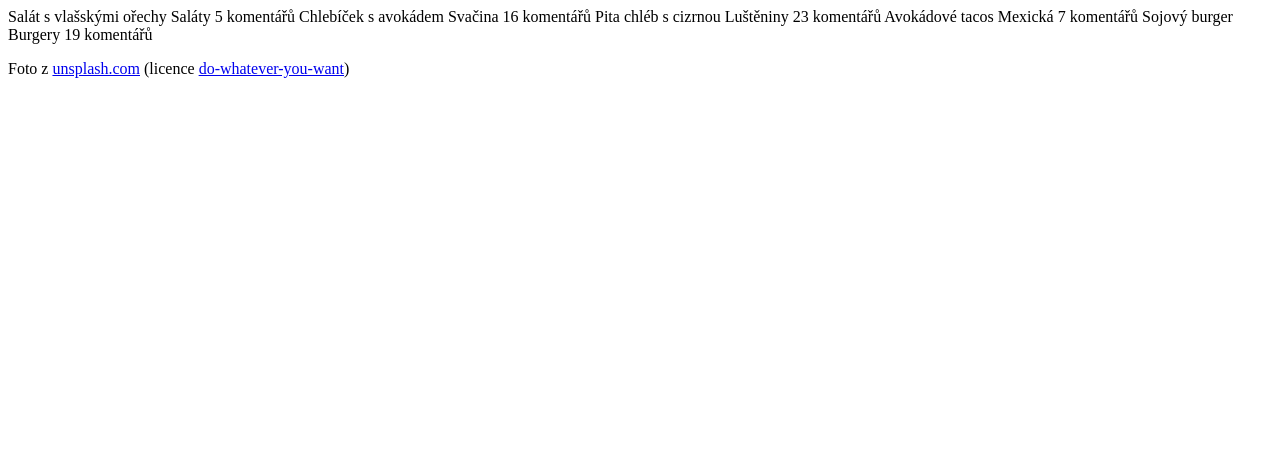
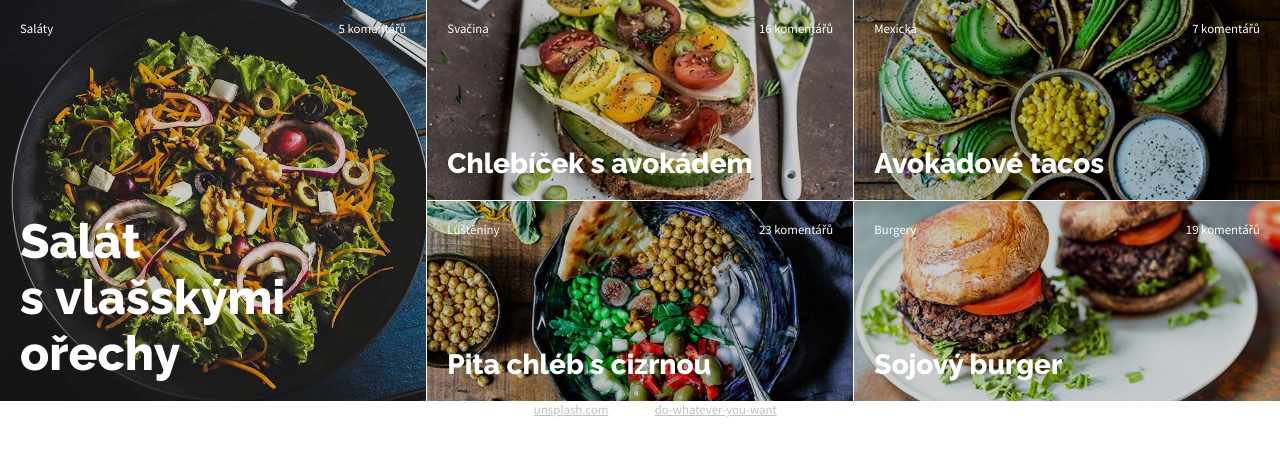
Before and after one commit to Czechitas-Liberec-HTML-CSS-2021-DK/projekt-04-recepty-Veruuko, a plain HTML site: page vege/index.html in a window 1280 px wide. Drawn offline with Linux system fonts and the light colour scheme.

Commit message:
odevzdání úkolu

```diff
--- a/vege/index.html
+++ b/vege/index.html
@@ -1,48 +1,74 @@
 <!DOCTYPE html>
 <html>
   <head>
-        <meta charset="utf-8">
-        <meta name="viewport" content="width=device-width, initial-scale=1">
+    <meta charset="utf-8" />
+    <meta name="viewport" content="width=device-width, initial-scale=1" />
     <title>Recepty</title>
-        <link href="https://fonts.googleapis.com/css?family=Source+Sans+Pro:400,700|Raleway:600,800&amp;subset=latin-ext" rel="stylesheet">
-        <link rel="stylesheet" href="recepty.css">
+    <link
+      href="https://fonts.googleapis.com/css?family=Source+Sans+Pro:400,700|Raleway:600,800&amp;subset=latin-ext"
+      rel="stylesheet"
+    />
+    <link rel="stylesheet" href="style.css" />
+    <link rel="preconnect" href="https://fonts.googleapis.com" />
+    <link rel="preconnect" href="https://fonts.gstatic.com" crossorigin />
+    <link
+      href="https://fonts.googleapis.com/css2?family=Raleway:wght@800&family=Source+Sans+Pro&display=swap"
+      rel="stylesheet"
+    />
   </head>
   <body>
+    <div class="recepty">
+      <!-- hlavni recept -->
+      <div class="recept velky">
+        <h2>Salát s&nbsp;vlašskými ořechy</h2>
+        <p>Saláty</p>
+        <p>5 komentářů</p>
+        <img src="images/salat.jpg" alt="salát" />
+      </div>
 
-        <!-- hlavni recept -->
+      <div class="ctverice">
+        <div class="dvojice">
+          <!-- maly recept 2 -->
+          <div class="recept maly">
+            <h2>Chlebíček s&nbsp;avokádem</h2>
+            <p>Svačina</p>
+            <p>16 komentářů</p>
+            <img src="images/chlebicek.jpg" alt="chlebíček" />
+          </div>
+          <!-- maly recept 3 -->
+          <div class="recept maly">
+            <h2>Pita chléb s&nbsp;cizrnou</h2>
+            <p>Luštěniny</p>
+            <p>23 komentářů</p>
+            <img src="images/cizrna.jpg" alt="pita" />
+          </div>
+        </div>
 
-        Salát s&nbsp;vlašskými ořechy
-        Saláty
-        5 komentářů
-
-        <!-- maly recept 2 -->
-
-        Chlebíček s&nbsp;avokádem
-        Svačina
-        16 komentářů
-
-        <!-- maly recept 3 -->
-
-        Pita chléb s&nbsp;cizrnou
-        Luštěniny
-        23 komentářů
-
+        <div class="dvojice">
           <!-- maly recept 4 -->
-
-        Avokádové tacos
-        Mexická
-        7 komentářů
+          <div class="recept maly">
+            <h2>Avokádové tacos</h2>
+            <p>Mexická</p>
+            <p>7 komentářů</p>
+            <img src="images/tacos.jpg" alt="tacos" />
+          </div>
 
           <!-- maly recept 5 -->
-
-        Sojový burger
-        Burgery
-        19 komentářů
+          <div class="recept maly">
+            <h2>Sojový burger</h2>
+            <p>Burgery</p>
+            <p>19 komentářů</p>
+            <img src="images/burger.jpg" alt="burger" />
+          </div>
+        </div>
+      </div>
+    </div>
 
     <footer class="paticka">
-            <p>Foto z <a href="https://unsplash.com">unsplash.com</a> (licence <a href="https://unsplash.com/license">do-whatever-you-want</a>)</p>
+      <p>
+        Foto z <a href="https://unsplash.com">unsplash.com</a> (licence
+        <a href="https://unsplash.com/license">do-whatever-you-want</a>)
+      </p>
     </footer>
-
-
   </body>
 </html>
--- a/vege/style.css
+++ b/vege/style.css
@@ -1,7 +1,12 @@
 /* nejsme vcerejsi, pouzivame moderni box model */
-html { box-sizing: border-box; }
-*, ::after, ::before { box-sizing: inherit; }
-
+html {
+  box-sizing: border-box;
+}
+*,
+::after,
+::before {
+  box-sizing: inherit;
+}
 
 /* -------------------------------------------------- */
 
@@ -16,7 +21,6 @@ středně široké obrazovky:
 @media (min-width: 860px) {
 }
 */
-
 
 body {
   margin: 0;
@@ -33,7 +37,129 @@ body {
   color: silver;
 }
 
-
 /* ------------------------------- */
 /* ----- DOLE BUDE TVOJE CSS ----- */
 /* ------------------------------- */
+h2 {
+  font-family: Raleway;
+  font-weight: 800;
+  color: white;
+  align-self: flex-end;
+  width: 100%;
+  margin: 0;
+  order: 3;
+}
+
+p {
+  font-family: 'Source Sans Pro';
+  font-weight: 400;
+  font-size: 0.8rem;
+  color: white;
+  margin: 0;
+}
+
+.recepty {
+  display: flex;
+  flex-direction: column;
+  gap: 1px;
+  margin: auto;
+  max-width: 1600px;
+}
+
+.recept {
+  background: rgba(0, 0, 0, 0.2);
+  display: flex;
+  flex-wrap: wrap;
+  justify-content: space-between;
+  position: relative;
+  padding: 0.5rem;
+}
+
+.recept img {
+  position: absolute;
+  inset: 0;
+  width: 100%;
+  height: 100%;
+  z-index: -1;
+  object-fit: cover;
+}
+
+.ctverice,
+.dvojice {
+  display: flex;
+  flex-direction: column;
+  gap: 1px;
+}
+
+.velky {
+  min-height: 200px;
+}
+
+.velky h2 {
+  font-size: 1.75rem;
+}
+
+.maly {
+  min-height: 90px;
+}
+
+.maly h2 {
+  font-size: 1.2rem;
+}
+
+@media screen and (min-width: 480px) {
+  .ctverice {
+    flex-direction: row;
+  }
+
+  .dvojice {
+    width: 50%;
+  }
+
+  .recept {
+    padding: 1.25rem;
+  }
+
+  .velky {
+    min-height: 250px;
+  }
+
+  .velky h2 {
+    font-size: 2rem;
+  }
+
+  .maly {
+    min-height: 150px;
+  }
+
+  .maly h2 {
+    font-size: 1.5rem;
+  }
+}
+
+@media screen and (min-width: 860px) {
+  .recepty {
+    flex-direction: row;
+  }
+
+  .ctverice {
+    flex: 2 0 66%;
+  }
+
+  .velky {
+    flex: 1 0 33%;
+    min-height: 400px;
+  }
+
+  .velky h2 {
+    font-size: 3rem;
+  }
+
+  .maly {
+    min-height: 200px;
+  }
+
+  .maly h2 {
+    font-size: 1.75rem;
+  }
+}
```
Lines whose indentation alone changed are shown as unchanged.
